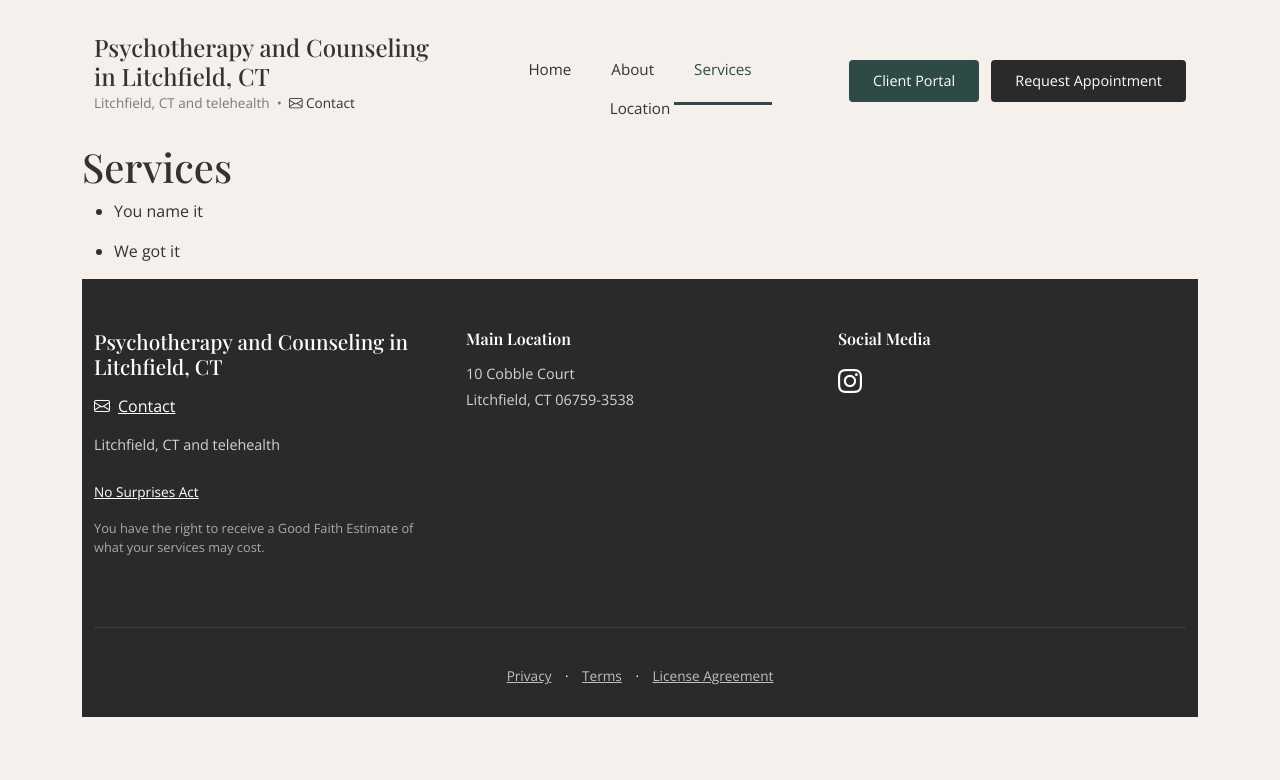
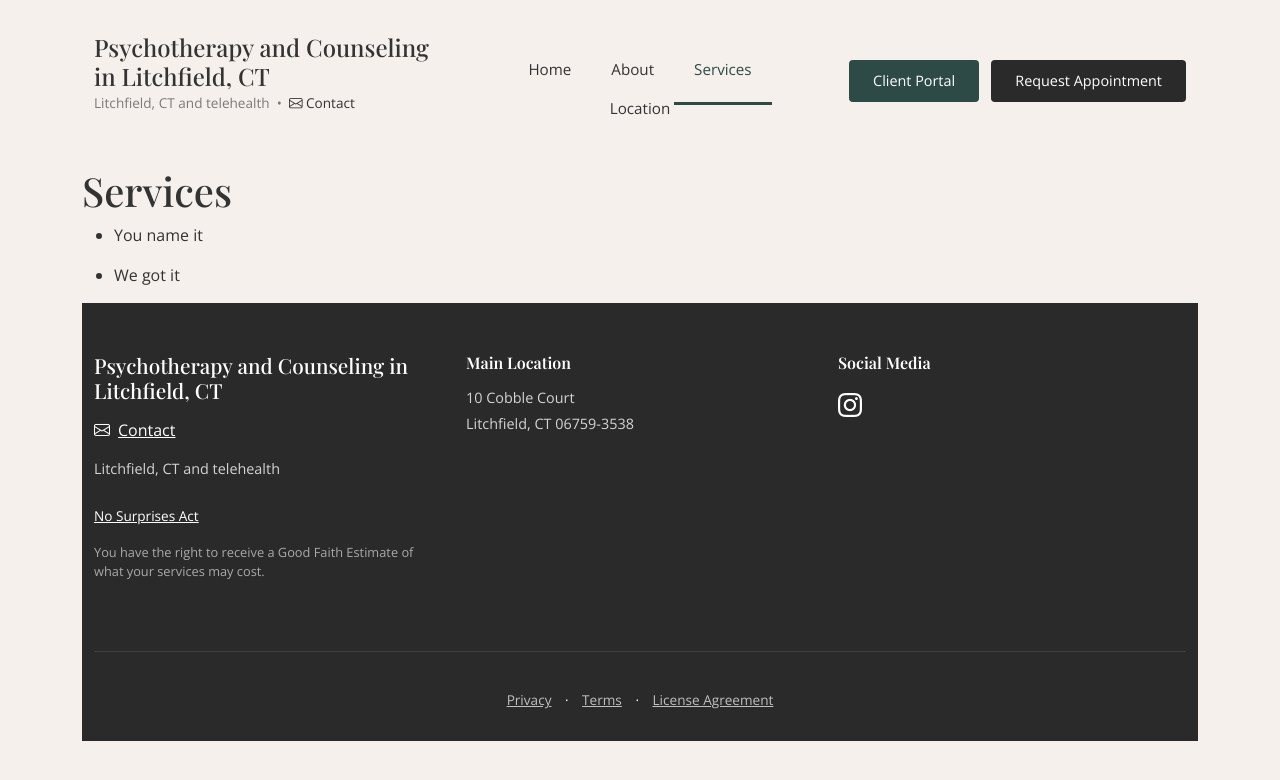
Before and after one commit to flackdl/litchfield-psychotherapy, a Jekyll site: the page built from site/services.markdown, in a window 1280 px wide. Shown: the top 780 px of the page. Built offline with Jekyll 4.4.1, drawn with Linux system fonts in a browser that asks for light colours; a script that is not in the unit is left out.

Commit message:
nav spacing

```diff
--- a/site/_includes/header.html
+++ b/site/_includes/header.html
@@ -1,4 +1,4 @@
-<header class="site-header site-header sticky-top">
+<header class="site-header site-header sticky-top mb-4">
     <div class="container">
         <div class="row align-items-center">
             <div class="col-lg-4">
```
